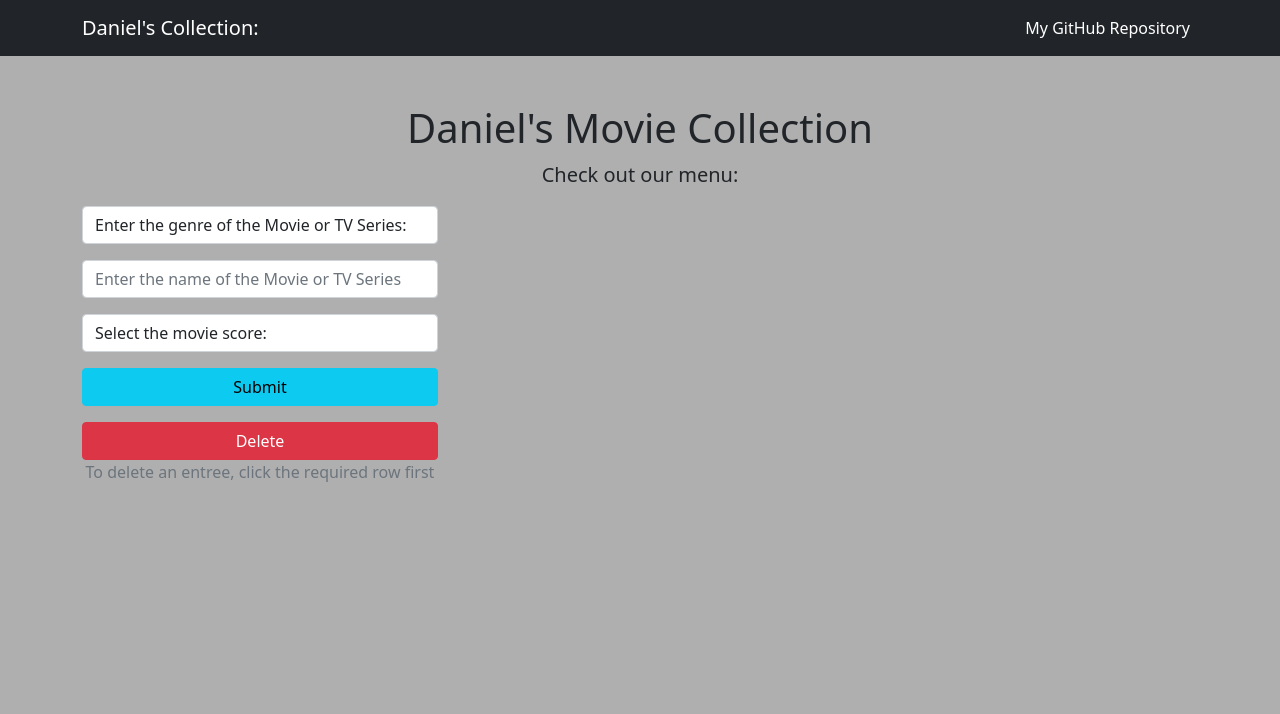
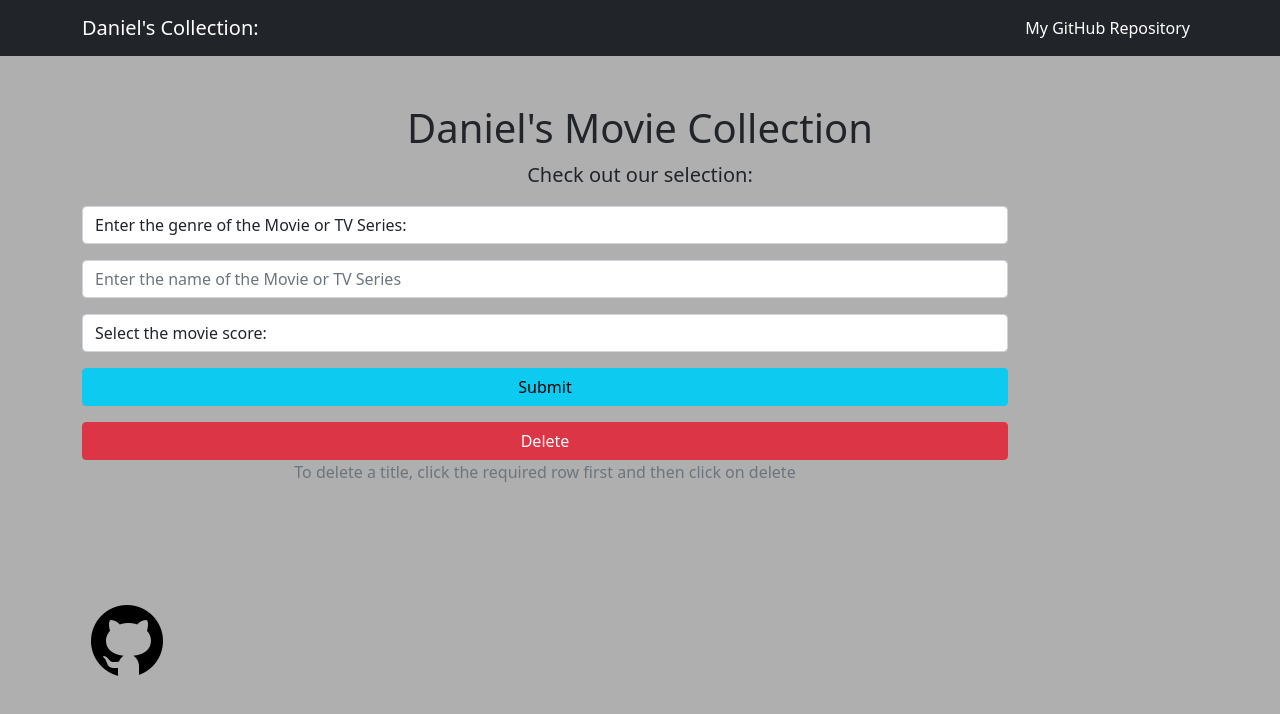
Before and after one commit to danielmartellini/ssp-ca3, a website: page files/index.html in a window 1280 px wide. Drawn offline with nearby package versions, Linux system fonts and the light colour scheme; no server answers.

Commit message:
final changes

```diff
--- a/files/index.html
+++ b/files/index.html
@@ -10,7 +10,7 @@
         <link rel="icon" type="image/x-icon" href="assets/favicon.ico" />
         <!-- Core theme CSS (includes Bootstrap)-->
         <link href="css/styles.css" rel="stylesheet" />
-        <link href="css/DanielsCafe.css" rel="stylesheet" />
+        <link href="css/DanielsCollection.css" rel="stylesheet" />
         <script
         src="https://code.jquery.com/jquery-3.6.0.min.js"
         integrity="sha256-/xUj+3OJU5yExlq6GSYGSHk7tPXikynS7ogEvDej/m4="
@@ -36,11 +36,15 @@
             <div class="row">
                 <div class="text-center mt-5">
                     <h1>Daniel's Movie Collection</h1>
-                    <p class="lead">Check out our menu:</p>
+                    <p class="lead">Check out our selection:</p>
                 </div>
 
-                <div id="results" class="col-lg-12 mb-5 order-2"></div>
-                <div id="menu" class="col-lg-4 mb-8 order-1">
+                <div id="results" class="col-lg-10 mb-5 order-2"></div>
+                <a  class="order-3" href="https://github.com/danielmartellini/ssp-ca3/" target="_blank">
+                    <img alt="Link for my repository" src="img/icons8-github-90.png"
+                    width=90" height="90">
+                 </a>
+                <div id="menu" class="col-lg-10 mb-5 order-1">
                     <form enctype="application/json" action="/post/json" method="post">
                         <div class="form-group">
                             <select class="form-control" name="sec_n">
@@ -73,7 +77,7 @@
                     </form>
                     <div class="d-grid gap-2">
                     <button id="delete" class="btn btn-danger btn-block mt-3">Delete</button></div>
-                    <p class="text-muted text-center">To delete an entree, click the required row first</p>
+                    <p class="text-muted text-center">To delete a title, click the required row first and then click on delete</p>
                 </div>
             </div>
 
```
Also changed, not shown: files/css/DanielsCollection.css (renamed from files/css/DanielsCafe.css), files/img/icons8-github-90.png (added).
